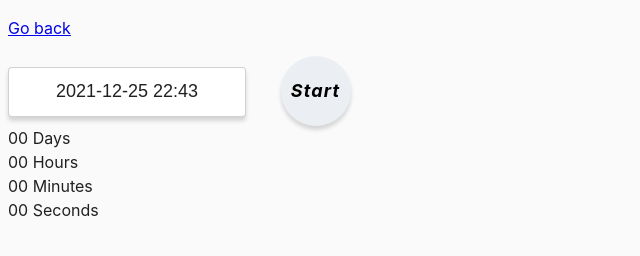
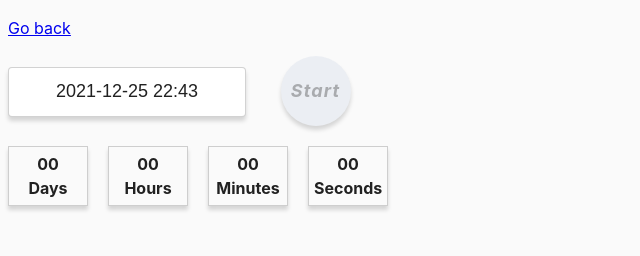
Before and after one commit to ya-sinska/goit-js-hw-09, a website built with Parcel: page src/02-timer.html in a window 1280 px wide. Shown: the whole page, without its empty margins (0-640 px from the left). Built offline with nearby package versions, Linux system fonts and the light colour scheme.

Commit message:
Update task-2 add css

```diff
--- a/package.json
+++ b/package.json
@@ -26,6 +26,7 @@
     "sass": "^1.32.8"
   },
   "dependencies": {
-    "flatpickr": "^4.6.9"
+    "flatpickr": "^4.6.9",
+    "notiflix": "^3.2.2"
   }
 }
--- a/src/02-timer.html
+++ b/src/02-timer.html
@@ -10,7 +10,7 @@
     <p><a href="index.html">Go back</a></p>
 
     <input type="text" id="datetime-picker" />
-    <button type="button" disabled data-start>Start</button>
+    <button type="button" class="timer-start" disabled data-start>Start</button>
 
     <div class="timer">
       <div class="field">
--- a/src/css/common.css
+++ b/src/css/common.css
@@ -25,9 +25,9 @@ button {
   font-weight: bold;
   font-style: italic;
   background-color: lightcoral;
+  cursor: pointer;
 }
-button[data-start] {
-  color: black;
+button.timer-start {
   background-color: #94a5ca26;
   box-shadow: 0px 4px 4px rgba(0, 0, 0, 0.15);
   border: 0;
@@ -56,3 +56,21 @@ input {
   font-size: 18px;
   text-align: center;
 }
+.timer {
+  display: flex;
+}
+.field {
+  display: flex;
+  flex-direction: column;
+  padding: 5px;
+  width: 80px;
+  height: auto;
+  margin-top: 20px;
+  border: 1px solid rgba(33, 33, 33, 0.2);
+  box-shadow: 0px 4px 4px rgba(0, 0, 0, 0.15);
+  text-align: center;
+  font-weight: 700;
+}
+.field:not(:last-child) {
+  margin-right: 20px;
+}
--- a/src/js/02-timer.js
+++ b/src/js/02-timer.js
@@ -1,5 +1,6 @@
 import flatpickr from "flatpickr";
 import 'flatpickr/dist/flatpickr.min.css';
+import { Notify } from 'notiflix/build/notiflix-notify-aio';
 
 const refs = {
     btnStart: document.querySelector('button'),
@@ -25,7 +26,7 @@ const options = {
             // Слухач для кнопки
             refs.btnStart.addEventListener('click', onBtnStartClick)
         } else {
-            alert("Please choose a date in the future")
+            Notify.warning('Please choose a date in the future');
             console.log('старт відхилено не вірно вказана дата');
         }
   },
```
Also changed, not shown: 1 other file.
